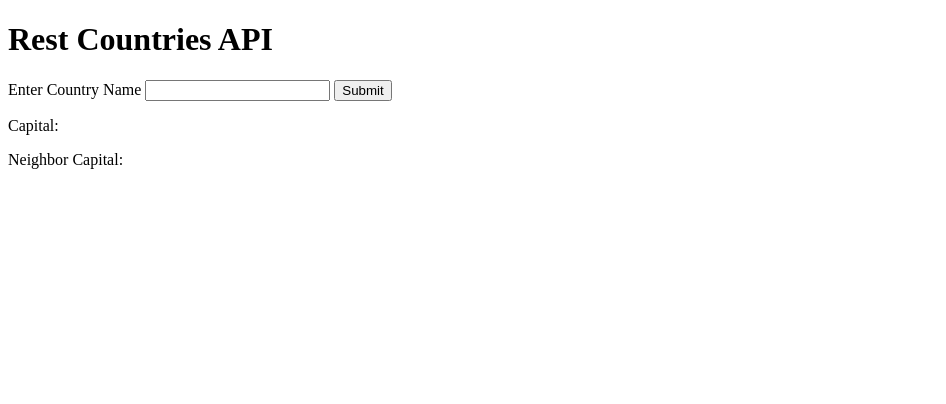
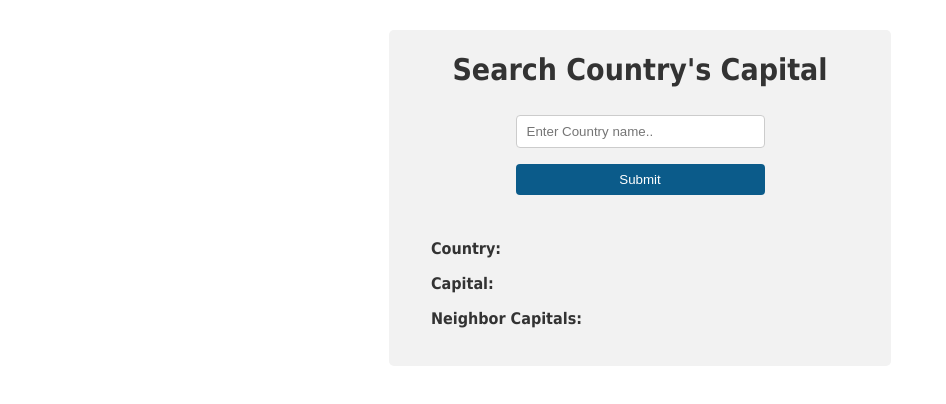
Before and after one commit to AsmitaChaudhari/REST_Countries_API, a plain HTML site: page index.html in a window 1280 px wide. Shown: the whole page, without its empty margins (0-946 px from the left). Drawn offline with Linux system fonts and the light colour scheme.

Commit message:
added css style

```diff
--- a/index.html
+++ b/index.html
@@ -5,19 +5,21 @@
     <meta http-equiv="X-UA-Compatible" content="IE=edge">
     <meta name="viewport" content="width=device-width, initial-scale=1.0">
     <title>Rest Countries API</title>
-
+    <link rel="stylesheet" href="style.css"/>
 </head>
 <body>
-    <h1>Rest Countries API</h1>
+    <div id='main-container'>
+    <h1>Search Country's Capital</h1>
     <div id='input-container'>
-        <label for='country'>Enter Country Name</label>
-        <input type="text" id='country-name' name='country' onFocus="this.value = ''" required/>
-        <button type="button" id='btnFetchCountry'>Submit</button>
+        <input type="text" id='country-name' name='country' placeholder="Enter Country name.." onFocus="this.value = ''" required/>
+        <button type="button" id='btnFetchCountry' class='btn'>Submit</button>
     </div>
     <div id="data-container">
-        <p >Capital: <span id='capital'></span>
-        <p id='neighborCapitalList'>Neighbor Capital: <ul id="neighborCapital"></ul></p></p>
+        <p>Country: </h5> <span id='country'></span></p>
+        <p>Capital: </h5> <span id='capital'></span></p>
+        <p id='neighborCapitalList'>Neighbor Capitals: <ul id="neighborCapital"></ul></p>
     </div>
+</div>
     <script src="./main.js"></script>
 </body>
 </html>
--- a/main.js
+++ b/main.js
@@ -80,9 +80,11 @@
       }
 
       render() {
+        const countryNode = document.querySelector('#country');
         const capitalNode = document.querySelector("#capital");
         const neighborCapitalList = document.querySelector("#neighborCapital");
 
+        countryNode.innerText = (this.#country) ? this.#country.name : '';
         capitalNode.innerText = this.getCapital();
 
         if (neighborCapitalList.children.length > 0) {
--- a/style.css
+++ b/style.css
@@ -0,0 +1,62 @@
+* {
+    box-sizing: border-box;
+  }
+  body {
+    font-family: Tahoma, Verdana, sans-serif;
+    font-size: 15px;
+    color: #333;
+  }
+  h1 {
+    text-align: center;
+  }
+  #main-container {
+    width: 502px;
+    margin: 30px auto;
+    padding: 2px;
+    background-color: #f2f2f2;
+    border-radius: 5px;
+
+  }
+
+  #input-container {
+      text-align: center;
+  }
+
+  #data-container p{
+      font-weight: bold;
+  }
+
+  #data-container p span {
+    font-weight: normal;
+}
+  #data-container {
+      font-size: 1rem;
+      padding: 20px 40px;
+  }
+
+input{
+    width: 50%;
+    padding: 8px 10px;
+    margin: 8px 0;
+    display: inline-block;
+    border: 1px solid #ccc;
+    border-radius: 4px;
+    box-sizing: border-box;
+}
+
+.btn {
+    width: 50%;
+  background-color: #0b5b8a;
+  color: white;
+  padding: 8px 10px;
+  margin: 8px 0;
+  border: none;
+  border-radius: 4px;
+  cursor: pointer;
+
+}
+
+@media (max-width: 768px) {
+    body { font-size: 12px; }
+    #main-container { width: 342px; }
+  }
```
